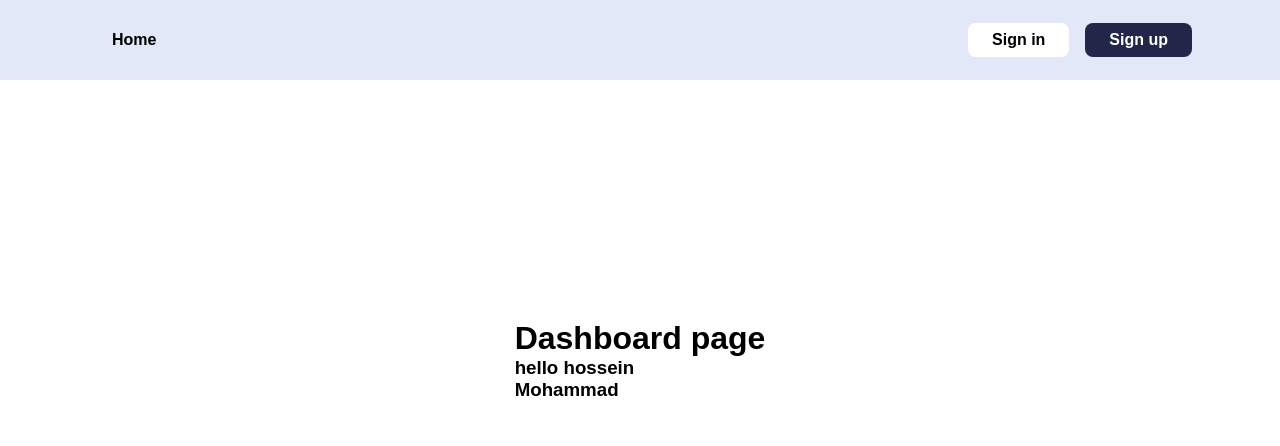
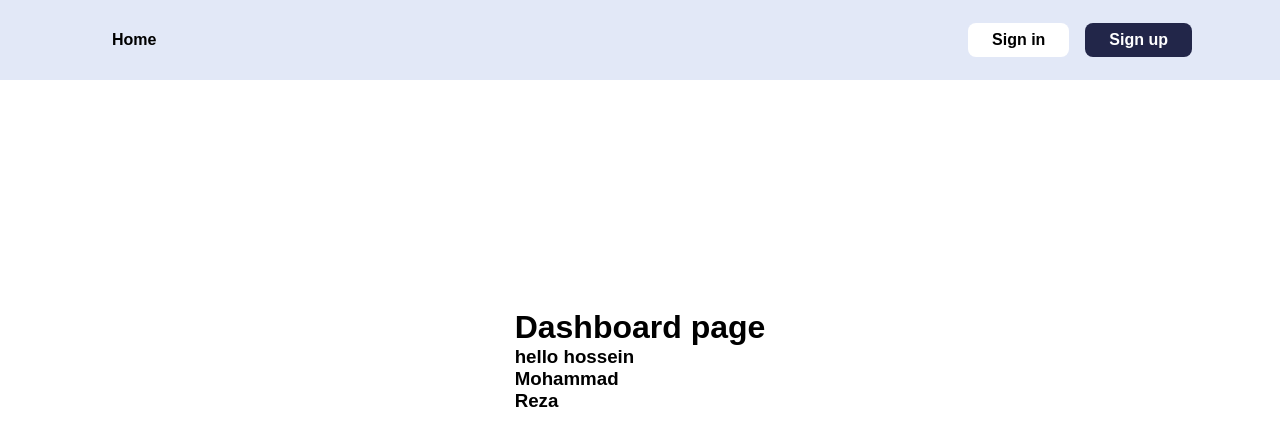
Before and after one commit to hoss7464/jsonServer, a React (Create React App) app: page /dashboard in a window 1280 px wide. Shown: the top 446 px of the page. Built offline with nearby package versions, Linux system fonts and the light colour scheme.

Commit message:
Change number 4

```diff
--- a/src/Pages/Dashboard/Dashboard.jsx
+++ b/src/Pages/Dashboard/Dashboard.jsx
@@ -10,6 +10,7 @@ const Dashboard = () => {
             <h1>Dashboard page</h1>
             <h3>hello hossein</h3>
             <h3>Mohammad</h3>
+            <h3>Reza</h3>
           </div>
 
         </DashboardWrapper>
```
